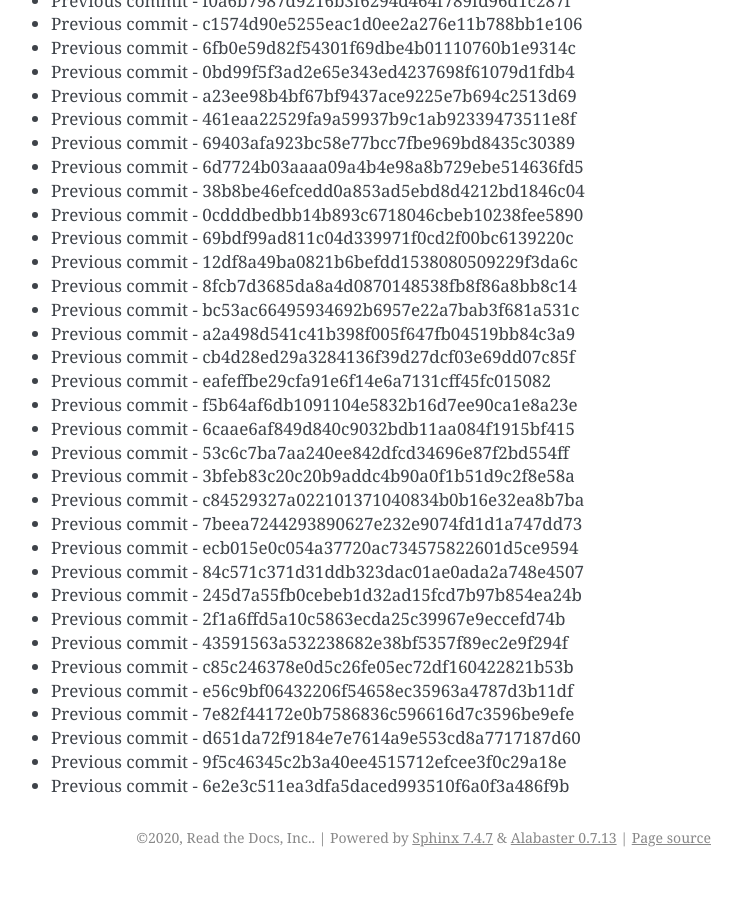
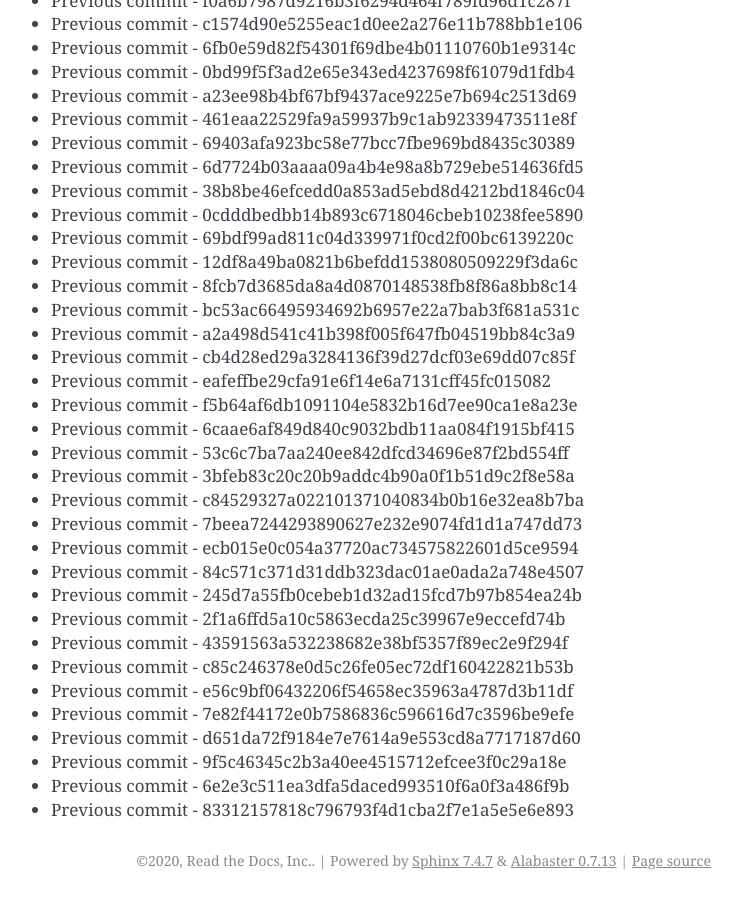
Before and after one commit to readthedocs/rtd-git-stresstest, a Sphinx documentation site: the page built from docs/updates.rst, in a window 1280 px wide and 900 px high, scrolled down 73997 px. Shown: the whole window, without its empty margins (399-1141 px from the left). Built offline with Sphinx 7.4.7, drawn with Linux system fonts in a browser that asks for light colours; before the commit the page ends 74874 px from its top, so only the background shows below that.

Commit message:
Generating commit from previous: 83312157818c796793f4d1cba2f7e1a5e5e6e893

```diff
--- a/docs/updates.rst
+++ b/docs/updates.rst
@@ -3141,3 +3141,4 @@ It can be tested for any performance characteristics.
 * Previous commit - d651da72f9184e7e7614a9e553cd8a7717187d60
 * Previous commit - 9f5c46345c2b3a40ee4515712efcee3f0c29a18e
 * Previous commit - 6e2e3c511ea3dfa5daced993510f6a0f3a486f9b
+* Previous commit - 83312157818c796793f4d1cba2f7e1a5e5e6e893
```
